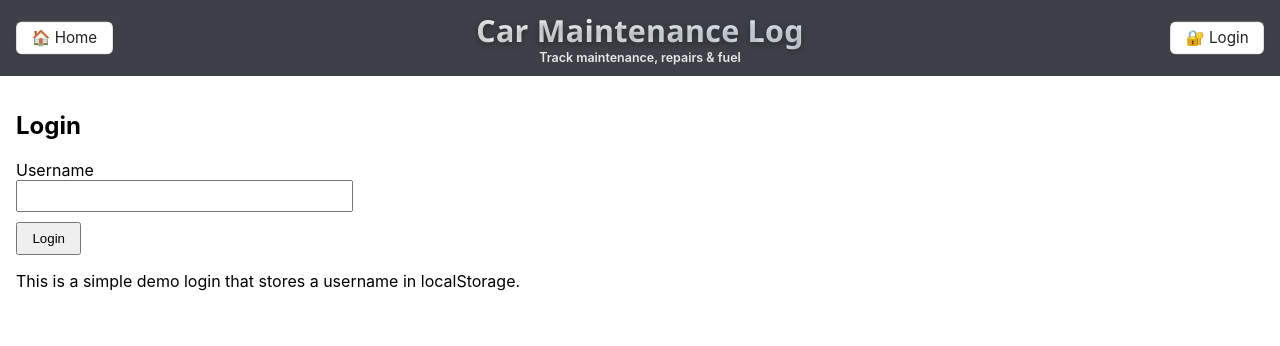
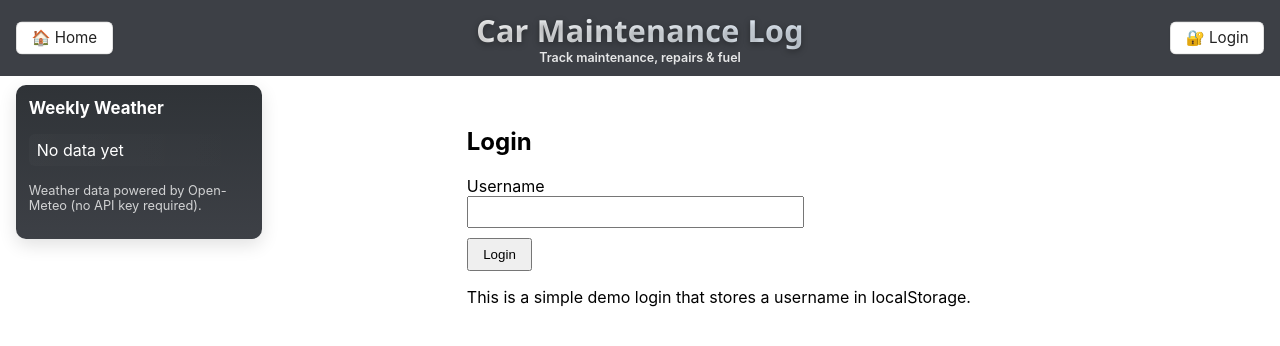
Before and after one commit to Logan-MJ/PCML_Logan_James, a React (Create React App) app in the folder frontend/: page /login in a window 1280 px wide. Shown: the top 346 px of the page. Built offline with nearby package versions, Linux system fonts and the light colour scheme; no server answers.

Commit message:
Add Weather Sidebar with API

```diff
--- a/frontend/src/App.js
+++ b/frontend/src/App.js
@@ -3,6 +3,8 @@ import './App.css';
 import React, { useEffect, useState } from "react";
 import Header from "./Header";
 import CarForm from './CarForm';
+import Sidebar from './Sidebar';
+import './Sidebar.css';
 import { Routes, Route } from "react-router-dom";
 import Login from "./Login";
 
@@ -19,14 +21,17 @@ function App() {
   return (
     <div>
       <Header />
-      <Routes>
-        <Route path="/login" element={<Login />} />
-        <Route path="/" element={
-          <main style={{ padding: "2rem 1rem", maxWidth: "600px", margin: "0 auto" }}>
-            <CarForm />
-          </main>
-        } />
-      </Routes>
+      <div className="page-body">
+        <Sidebar />
+        <div className="main-content">
+          <div className="main-panel">
+            <Routes>
+              <Route path="/login" element={<Login />} />
+              <Route path="/" element={<CarForm />} />
+            </Routes>
+          </div>
+        </div>
+      </div>
     </div>
   );
 }
--- /dev/null
+++ b/frontend/src/Sidebar.css
@@ -0,0 +1,22 @@
+.page-body{display:flex;gap:1rem;align-items:flex-start;padding:0 1rem 1rem}
+.sidebar{flex:0 0 220px;max-width:220px;background:linear-gradient(180deg,#2f3337,#3d4046);border-radius:10px;padding:0.8rem;color:#fff;box-shadow:0 6px 18px rgba(0,0,0,0.12);overflow:hidden;margin-top:0.6rem}
+.weather-card{display:flex;flex-direction:column;gap:0.6rem}
+.weather-title{margin:0;font-size:1.05rem;font-weight:700;color:#fff}
+.weather-location{font-size:0.85rem;color:rgba(255,255,255,0.9);margin-top:4px}
+.weather-list{display:flex;flex-direction:column;gap:6px;margin-top:6px}
+.weather-day{display:flex;justify-content:space-between;align-items:center;padding:6px 8px;border-radius:6px;background:linear-gradient(90deg,rgba(255,255,255,0.02),transparent)}
+.weather-icon{font-size:1.05rem}
+.temp{font-weight:600}
+.temp-min{opacity:0.85;font-weight:400}
+.weather-day .temp{font-weight:700}
+.weather-note{font-size:0.8rem;opacity:0.85;margin-top:8px;color:rgba(255,255,255,0.9)}
+
+/* make layout responsive */
+@media (max-width:720px){
+  .page-body{flex-direction:column;padding:0 0.8rem 0.8rem}
+  .sidebar{max-width:100%;flex:0 0 auto}
+}
+
+/* main content area styles (kept here so Sidebar.css import is enough) */
+.main-content{flex:1;min-width:0;padding:1rem 0}
+.main-panel{max-width:640px;margin:0 auto}
--- /dev/null
+++ b/frontend/src/Sidebar.js
@@ -0,0 +1,118 @@
+import React, { useEffect, useState } from 'react';
+import './Sidebar.css';
+
+// Simple Sidebar that fetches 7-day forecast from Open-Meteo
+export default function Sidebar() {
+  const [forecast, setForecast] = useState(null);
+  const [loading, setLoading] = useState(false);
+  const [error, setError] = useState(null);
+  const [locationName, setLocationName] = useState(null);
+
+  useEffect(() => {
+    let mounted = true;
+    async function loadWeather(lat, lon) {
+      setLoading(true);
+      setError(null);
+      try {
+        // include weathercode and temperatures; timezone=auto keeps local dates
+        const url = `https://api.open-meteo.com/v1/forecast?latitude=${lat}&longitude=${lon}&daily=temperature_2m_max,temperature_2m_min,weathercode&timezone=auto`;
+        const res = await fetch(url);
+        if (!res.ok) throw new Error('Weather API error');
+        const data = await res.json();
+        if (!mounted) return;
+        // structure: data.daily.time (dates), temperature_2m_max/min arrays
+        setForecast(data.daily);
+        // attempt reverse geocoding to get a friendly location name
+        try {
+          const geoUrl = `https://geocoding-api.open-meteo.com/v1/reverse?latitude=${lat}&longitude=${lon}&count=1&language=en`;
+          const gres = await fetch(geoUrl);
+          if (gres.ok) {
+            const gdata = await gres.json();
+            const place = gdata.results && gdata.results[0];
+            if (place) {
+              const parts = [place.name, place.admin1, place.country].filter(Boolean);
+              setLocationName(parts.join(', '));
+            }
+          }
+        } catch (e) {
+          // ignore geocoding errors — not critical
+        }
+      } catch (err) {
+        if (!mounted) return;
+        setError(err.message || 'Failed to load weather');
+      } finally {
+        if (mounted) setLoading(false);
+      }
+    }
+
+    // Try geolocation, fallback to a sensible default (London)
+    if (navigator && navigator.geolocation) {
+      navigator.geolocation.getCurrentPosition(
+        (pos) => loadWeather(pos.coords.latitude, pos.coords.longitude),
+        () => loadWeather(51.5074, -0.1278) // London fallback
+      );
+    } else {
+      loadWeather(51.5074, -0.1278);
+    }
+
+    return () => { mounted = false; };
+  }, []);
+
+    function weatherCodeToIcon(code) {
+      // lightweight mapping from Open-Meteo weathercode to emoji icons
+      // https://open-meteo.com/en/docs
+      if (code === 0) return '☀️'; // clear sky
+      if (code === 1 || code === 2 || code === 3) return '⛅'; // partly cloudy
+      if (code === 45 || code === 48) return '🌫️'; // fog
+      if (code === 51 || code === 53 || code === 55) return '🌦️'; // drizzle
+      if (code === 61 || code === 63 || code === 65) return '🌧️'; // rain
+      if (code === 66 || code === 67) return '🌧️';
+      if (code === 71 || code === 73 || code === 75) return '❄️'; // snow
+      if (code === 77) return '❄️';
+      if (code === 80 || code === 81 || code === 82) return '🌧️';
+      if (code === 95 || code === 96 || code === 99) return '⛈️'; // thunder
+      return '🌤️';
+    }
+
+    function renderDays() {
+    if (!forecast) return null;
+    const { time, temperature_2m_max, temperature_2m_min, weathercode } = forecast;
+    return time.map((dateStr, i) => {
+      // format weekday short
+      const weekday = new Date(dateStr + 'T00:00:00').toLocaleDateString(undefined, { weekday: 'short' });
+      const maxC = temperature_2m_max[i];
+      const minC = temperature_2m_min[i];
+      // convert to Fahrenheit
+      const maxF = Math.round((maxC * 9) / 5 + 32);
+      const minF = Math.round((minC * 9) / 5 + 32);
+      const code = weathercode ? weathercode[i] : null;
+      const icon = weatherCodeToIcon(code);
+      return (
+        <div className="weather-day" key={dateStr}>
+          <div style={{ display: 'flex', alignItems: 'center', gap: '8px' }}>
+            <div className="weather-icon">{icon}</div>
+            <div className="day-label">{weekday}</div>
+          </div>
+          <div className="temp"><span className="temp-max">{maxF}°F</span> / <span className="temp-min">{minF}°F</span></div>
+        </div>
+      );
+    });
+  }
+
+  return (
+    <aside className="sidebar">
+      <div className="weather-card">
+        <h4 className="weather-title">Weekly Weather</h4>
+        {locationName && <div className="weather-location">{locationName}</div>}
+        {loading && <p className="weather-note">Loading…</p>}
+        {error && <p className="weather-note">{error}</p>}
+        <div className="weather-list">
+          {forecast ? renderDays() : !loading && !error && (
+            <div className="weather-day">No data yet</div>
+          )}
+        </div>
+        <p className="weather-note">Weather data powered by Open-Meteo (no API key required).</p>
+      </div>
+    </aside>
+  );
+}
```
Also changed, not shown: 1 other file (tests, documents, lock files or other folders).
